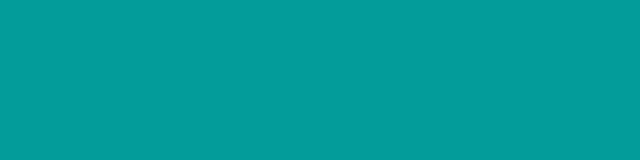
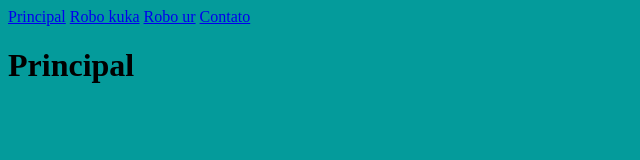
Before and after one commit to Kristopher2009/site_robo, a plain HTML site: page index.html in a window 1280 px wide. Shown: the whole page, without its empty margins (0-640 px from the left). Drawn offline with Linux system fonts and the light colour scheme.

Commit message:
segunda versão

```diff
--- a/index.html
+++ b/index.html
@@ -6,6 +6,16 @@
     <title>Robotica</title><link rel="stylesheet" href="./css/style.css">
 </head>
 <body>
-
+    <header>
+        <nav>
+            <a href="./index.html">Principal</a>
+            <a href="./html/robo.kuka.html">Robo kuka</a>
+            <a href="./html/robo.ur.html">Robo ur</a>
+            <a href="./html/contato.html">Contato</a>
+        </nav>
+    </header>
+    <main>
+    </main>
+    <h1>Principal</h1>
 </body>
 </html>
```
Also changed, not shown: html/contato.html (added), html/robo_kuka.html (added), html/robour.html (added).
